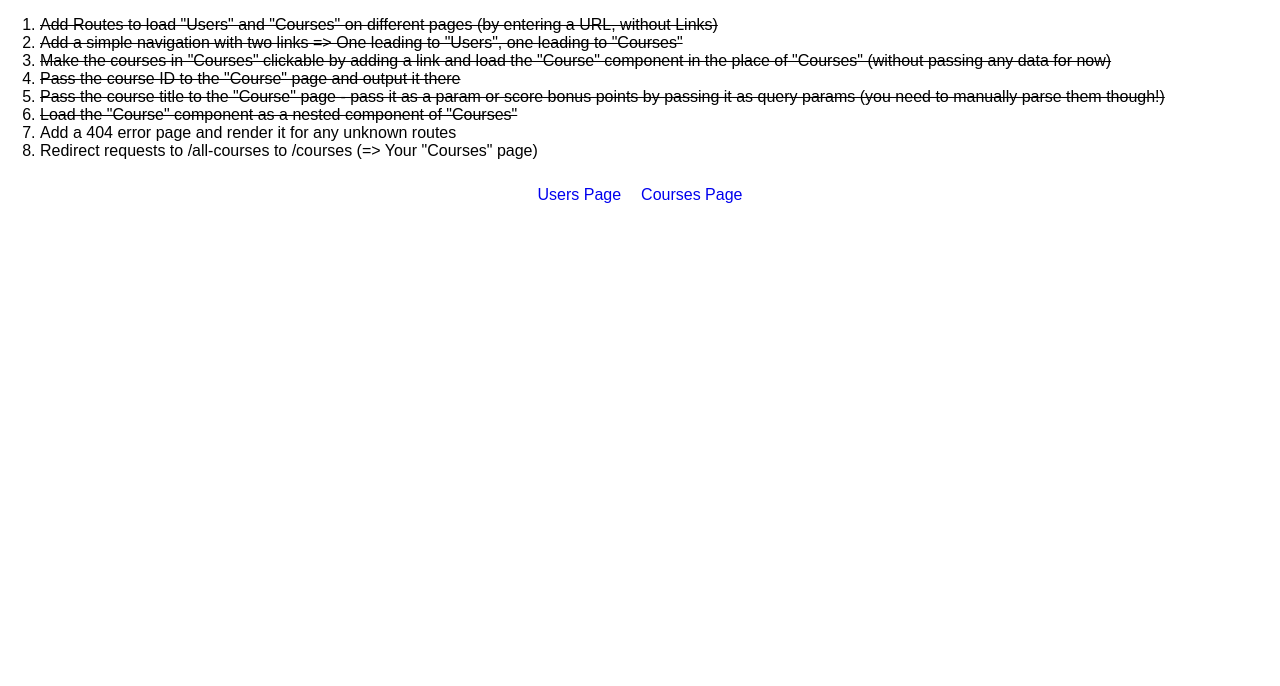
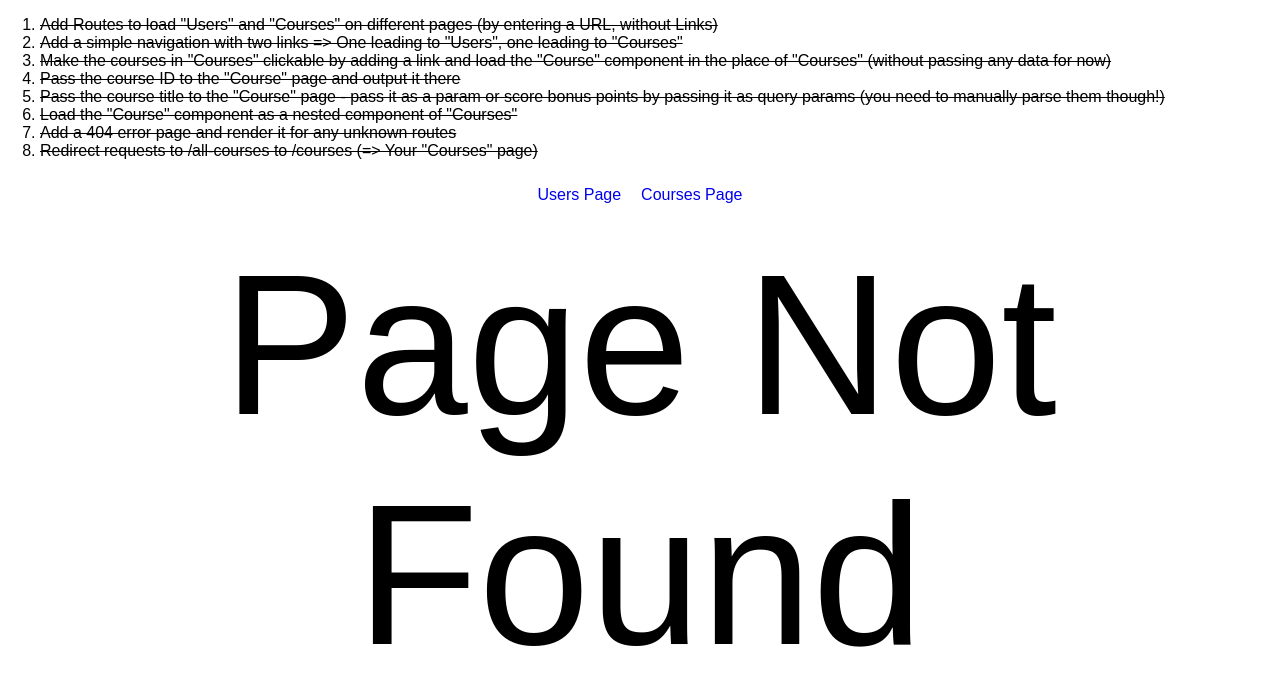
Before and after one commit to shahiddhariwala/playing-around-with-react-js, a React (Create React App) app in the folder routing--assignment-problem/: page / in a window 1280 px wide. Shown: the top 686 px of the page. Built offline with nearby package versions, Linux system fonts and the light colour scheme.

Commit message:
task 7 & 8 done

```diff
--- a/routing--assignment-problem/src/App.js
+++ b/routing--assignment-problem/src/App.js
@@ -2,7 +2,14 @@ import React, { Component } from "react";
 
 import Courses from "./containers/Courses/Courses";
 import Users from "./containers/Users/Users";
-import { BrowserRouter, Route, Switch, NavLink } from "react-router-dom";
+import {
+  BrowserRouter,
+  Route,
+  Switch,
+  NavLink,
+  Redirect,
+} from "react-router-dom";
+import NoMatch from "./components/NoMatch/NoMatch";
 
 class App extends Component {
   render() {
@@ -43,12 +50,17 @@ class App extends Component {
           </li>
           <li>
             <del>
-            Load the "Course" component as a nested component of "Courses"</del>
+              Load the "Course" component as a nested component of "Courses"
+            </del>
           </li>
-          <li>Add a 404 error page and render it for any unknown routes</li>
           <li>
-            Redirect requests to /all-courses to /courses (=> Your "Courses"
-            page)
+            <del>Add a 404 error page and render it for any unknown routes</del>
+          </li>
+          <li>
+            <del>
+              Redirect requests to /all-courses to /courses (=> Your "Courses"
+              page)
+            </del>
           </li>
         </ol>
 
@@ -68,6 +80,9 @@ class App extends Component {
               <Route path="/users" component={Users} />
 
               <Route path="/courses" component={Courses} />
+
+              <Redirect from="/all-courses" to="/courses" />
+              <Route component={NoMatch} />
             </Switch>
           </div>
         </BrowserRouter>
--- /dev/null
+++ b/routing--assignment-problem/src/components/NoMatch/NoMatch.js
@@ -0,0 +1,9 @@
+import React from 'react';
+
+const noMatch = () => {
+    return (
+        <div style={{textAlign:'center',fontSize:'200px'}}>Page Not Found </div>
+     );
+}
+
+export default noMatch;
--- a/routing--assignment-problem/src/containers/Courses/Courses.js
+++ b/routing--assignment-problem/src/containers/Courses/Courses.js
@@ -31,7 +31,7 @@ class Courses extends Component {
             );
           })}
         </section>
-        <Route path= {this.props.match.url+"/:id"} component={Course} />
+        <Route path= {`${this.props.match.url}/:id`} component={Course} />
       </div>
     );
   }
```
